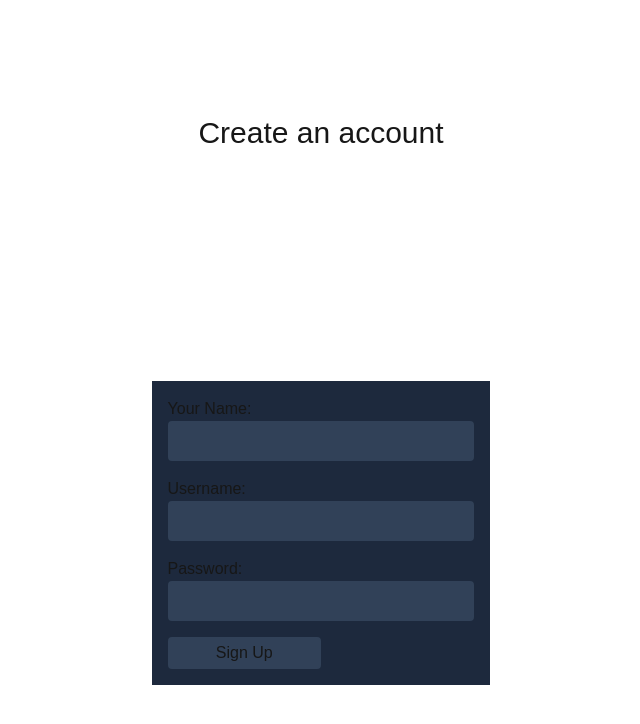
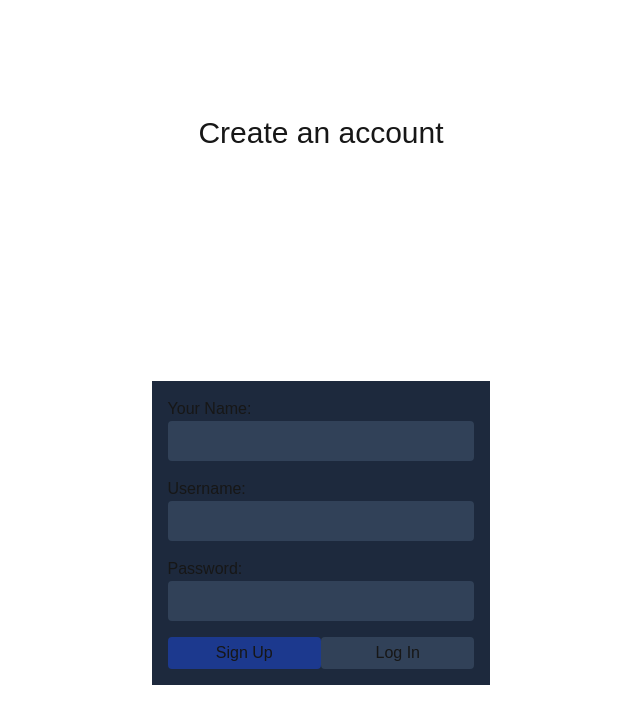
Before and after one commit to cavalier08/cursed-dating-app, a Next.js app: page /signup in a window 1280 px wide. Shown: the top 724 px of the page, without its empty margins (319-959 px from the left). Built offline with nearby package versions, Linux system fonts and the light colour scheme.

Commit message:
Added API requests to login and signup pages, created new TextInput component for text inputs

```diff
--- /dev/null
+++ b/src/components/TextInput.tsx
@@ -0,0 +1,11 @@
+
+export default function TextInput({fieldName, inputName, onChange}:
+    {fieldName: string, inputName: string, onChange: React.ChangeEventHandler}) {
+  return(
+    <div className=" mb-4">
+      <label>{fieldName}:</label>
+      <input className="text-gray-300 p-2 rounded-sm bg-slate-700 hover:bg-slate-600 w-full"
+        type="text" name={inputName} onChange={onChange}></input>
+    </div>
+  );
+}
--- a/src/pages/login.tsx
+++ b/src/pages/login.tsx
@@ -1,8 +1,54 @@
+'use client'
+
 import Link from "next/link";
 import '../app/globals.css';
-import Footer from "../components/Footer"
+import Footer from "@/components/footer"
+import TextInput from "@/components/TextInput";
+import { useState } from 'react';
+import { useRouter } from 'next/navigation'
+import { postToDjango } from "@/services/api";
+
+interface User {
+    username: string,
+    password: string
+}
+
+export interface LoginResponse {  // API body response for /login must follow this format!
+  success: boolean,
+  error?: string
+}
 
 export default function Login() {
+    const [user, setUser] = useState<User>({
+        username: "",
+        password: ""
+    });
+    const Router = useRouter();
+
+    // Event handler for LoginButton, called upon login
+    const handleClick: React.MouseEventHandler<HTMLButtonElement> = async () => {
+      // Send POST request containing username / password to API
+      //const response: LoginResponse = await postToDjango('/login', user);
+      const response: LoginResponse = {success: true};   // API has not been set up yet!
+
+      // If successful, redirect user to matches.tsx page
+      if (response.success) {
+        // Save username to sessionStorage upon successful login
+        window.sessionStorage.setItem('username', user.username);
+        Router.push('/matches');
+      } else {
+        alert(response.error);
+      }
+    }
+
+    // Event handler for LoginFields, called when contents of Input are changed
+    const handleInputChange: React.ChangeEventHandler<HTMLInputElement> = (event) => {
+        setUser((prev) => ({
+            ...prev,
+            [event.target.name]: event.target.value,
+        }));
+    };
+
   return (
     <div className="place-items-center grid h-screen">
       <div className="flex justify-center items-center ">
@@ -11,14 +57,12 @@ export default function Login() {
 
 
       <div className="p-4 bg-slate-800">
-        <LoginFields fieldName="Username"></LoginFields>
-        <LoginFields fieldName="Password"></LoginFields>
+        <TextInput fieldName="Username" inputName="username" onChange={handleInputChange}></TextInput>
+        <TextInput fieldName="Password" inputName="username" onChange={handleInputChange}></TextInput>
 
         <div className="w-full ">
-          <Link
-              href={"/matches"}>
-              <button className="w-1/2 bg-slate-700 hover:bg-slate-500 rounded-sm p-1 ">Log In</button>
-          </Link>
+          <button className="w-1/2 bg-slate-700 hover:bg-slate-500 rounded-sm p-1 "
+            onClick={handleClick}>Log In</button>
           <Link
               href={"/signup"}>
               <button className="w-1/2 bg-blue-900 hover:bg-slate-500 rounded-sm p-1">Sign Up</button>
@@ -30,12 +74,3 @@ export default function Login() {
     </div>
   );
 }
-
-function LoginFields({fieldName}: {fieldName: string}) {
-  return(
-    <div className=" mb-4">
-      <label>{fieldName}:</label>
-      <input className="text-gray-300 p-2 rounded-sm bg-slate-700 hover:bg-slate-600 w-full" type="text"></input>
-    </div>
-  );
-}
--- a/src/pages/signup.tsx
+++ b/src/pages/signup.tsx
@@ -1,13 +1,16 @@
+import '../app/globals.css';
 import Link from "next/link";
-import '../app/globals.css';
+import TextInput from "@/components/TextInput";
 import { useState } from 'react';
 import { useRouter } from 'next/navigation'
+import { postToDjango } from "@/services/api";
 
 interface User {
     name: string,
     username: string,
     password: string
 }
+import { LoginResponse } from '@/pages/login';
 
 export default function Signup() {
     const [user, setUser] = useState<User>({
@@ -18,7 +21,7 @@ export default function Signup() {
     const Router = useRouter();
 
     // Event handler for signup button
-    const handleClick: React.MouseEventHandler<HTMLButtonElement> = (event) => {
+    const handleClick: React.MouseEventHandler<HTMLButtonElement> = async () => {
         // Ensure all fields are present
         if (user.name == "") {
             alert("Please enter your name!");
@@ -30,10 +33,18 @@ export default function Signup() {
             alert("Please enter a password!");
             return;
         }
+        // Send POST request containing username / password to API
+      //const response: LoginResponse = await postToDjango('/signup', user);
+      const response: LoginResponse = {success: true};   // API has not been set up yet!
 
-        // Send POST request containing ranking to API
-        const body = user;
-        //postToDjango('', body);
+        // If successful, redirect user to matches.tsx page
+        if (response.success) {
+            // Save username to sessionStorage upon successful login
+            window.sessionStorage.setItem('username', user.username);
+            Router.push('/matches');
+        } else {
+            alert(response.error);
+        }
 
         // If successful, redirect user to matches.tsx page
         Router.push('/matches');
@@ -45,7 +56,6 @@ export default function Signup() {
             ...prev,
             [event.target.name]: event.target.value,
         }));
-        console.log(user);
     };
 
   return (
@@ -56,26 +66,20 @@ export default function Signup() {
 
 
       <div className="p-4 bg-slate-800">
-        <InputField fieldName="Your Name" inputName="name" onChange={handleInputChange}></InputField>
-        <InputField fieldName="Username" inputName="username" onChange={handleInputChange}></InputField>
-        <InputField fieldName="Password" inputName="password" onChange={handleInputChange}></InputField>
+        <TextInput fieldName="Your Name" inputName="name" onChange={handleInputChange}></TextInput>
+        <TextInput fieldName="Username" inputName="username" onChange={handleInputChange}></TextInput>
+        <TextInput fieldName="Password" inputName="password" onChange={handleInputChange}></TextInput>
 
         <div className="w-full ">
-          <button className="w-1/2 bg-slate-700 hover:bg-slate-500 rounded-sm p-1" onClick={handleClick}>Sign Up</button>
+            <button className="w-1/2 bg-blue-900 hover:bg-slate-500 rounded-sm p-1"
+                onClick={handleClick}>Sign Up</button>
+            <Link
+                href={"/"}>
+                <button className="w-1/2 bg-slate-700 hover:bg-slate-500 rounded-sm p-1">Log In</button>
+            </Link>
         </div>
 
       </div>
     </div>
   );
 }
-
-function InputField({fieldName, inputName, onChange}:
-    {fieldName: string, inputName: string, onChange: React.ChangeEventHandler}) {
-  return(
-    <div className=" mb-4">
-      <label>{fieldName}:</label>
-      <input className="text-gray-300 p-2 rounded-sm bg-slate-700 hover:bg-slate-600 w-full"
-        type="text" name={inputName} onChange={onChange}></input>
-    </div>
-  );
-}
--- a/src/services/api.tsx
+++ b/src/services/api.tsx
@@ -16,4 +16,5 @@ export async function postToDjango(endpoint: string, body: {}) {
     if (!response.ok) {
         throw new Error("Network response was not ok");
     }
+    return response.json();
 }
```
